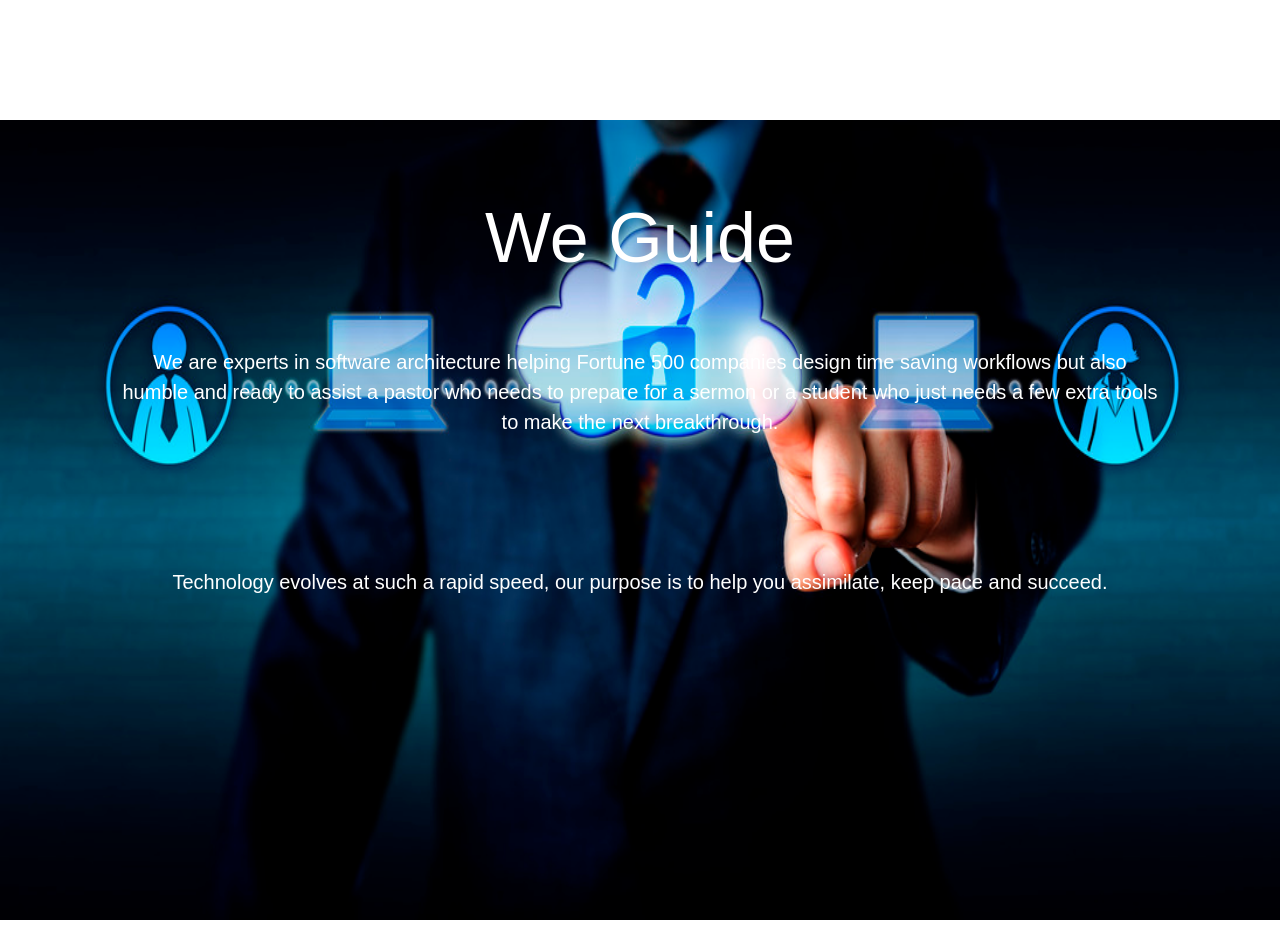
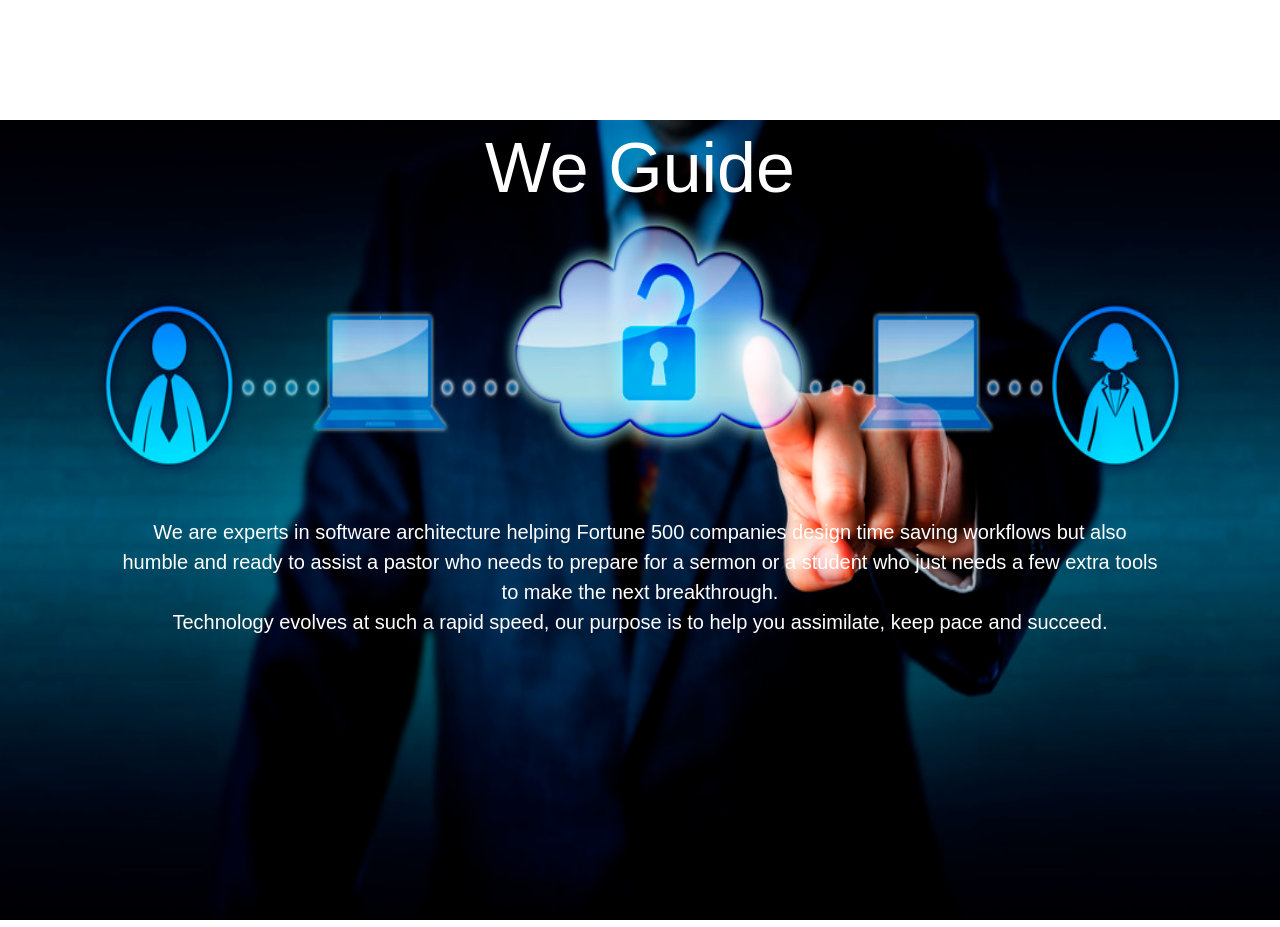
Before and after one commit to ignitesynergy/ignitesynergy.github.io, a website: page index.html in a window 1280 px wide. Shown: the part 1480-2407 px from the top of the page. Drawn offline with nearby package versions, Linux system fonts and the light colour scheme.

Commit message:
css for We Guide

```diff
--- a/index.html
+++ b/index.html
@@ -71,7 +71,9 @@
 
         }
 
-
+        #panel3_1 h1{
+            margin-top: -50px;
+        }
 
         #panel3_1{
             color: #ffffff;
@@ -83,6 +85,7 @@
 
         #panel3_1 p{
             color: #ffffff !important;
+            margin-top: 250px;
         }
 
 
@@ -176,8 +179,8 @@
             <div class="row " >
                 <div class="full col-xs-12 text-center"  >
                     <h1 class="headers">We Guide</h1>
-                    <p class="copy">We are experts in software architecture helping Fortune 500 companies design time saving workflows but also humble and ready to assist a pastor who needs to prepare for a sermon or a student who just needs a few extra tools to make the next breakthrough.</p>
-                    <p class="copy">Technology evolves at such a rapid speed, our purpose is to help you assimilate, keep pace and succeed.  </p>
+                    <p class="copy">We are experts in software architecture helping Fortune 500 companies design time saving workflows but also humble and ready to assist a pastor who needs to prepare for a sermon or a student who just needs a few extra tools to make the next breakthrough.
+                    <br>Technology evolves at such a rapid speed, our purpose is to help you assimilate, keep pace and succeed.</p>
 
 
                 </div>
```
